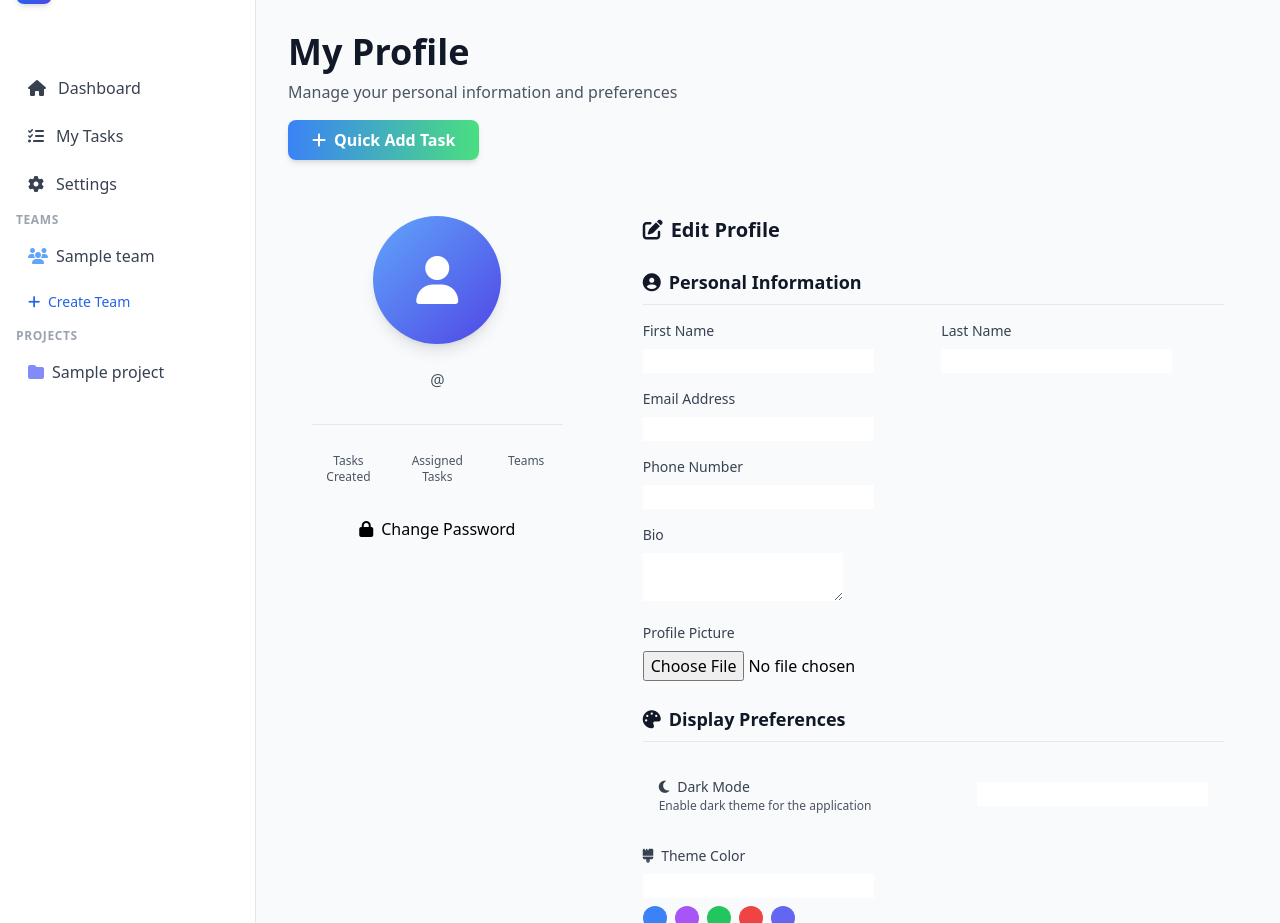
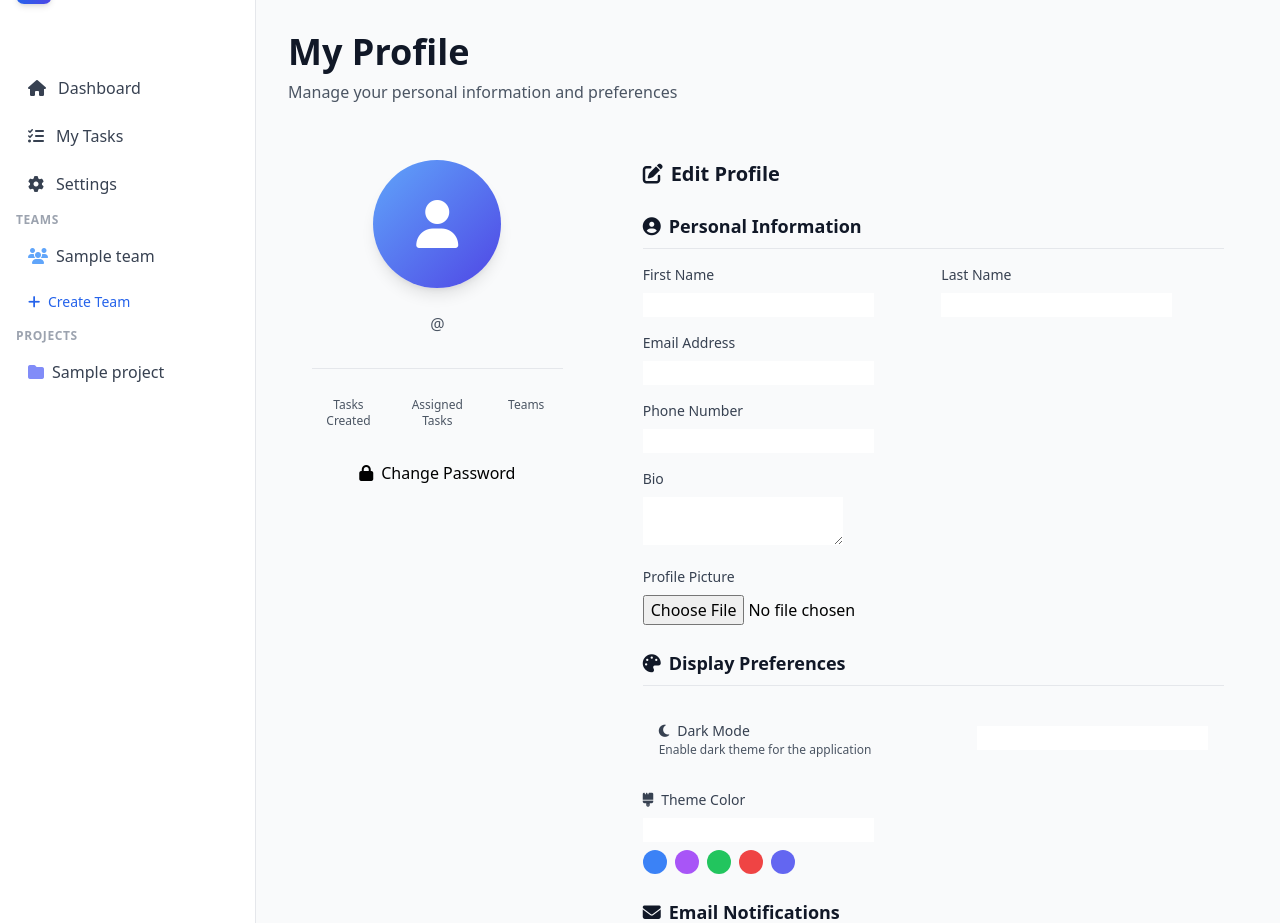
Before and after one commit to AadityaMukherjee2007/TaskManager, a Django app: template TaskManager/Tasks/templates/Tasks/profile.html in a window 1280 px wide. Shown: the part 64-987 px from the top of the page. Run offline with Django 5.2, Linux system fonts and the light colour scheme; the template is opened without the code that fills it: most values are stand-ins (such as "Sample title", 1, 10 or a date in 2020); form fields are guessed from the names that the template uses; some libraries are stand-ins or nearby versions.

Commit message:
fixed profile page css

```diff
--- a/TaskManager/Tasks/templates/Tasks/profile.html
+++ b/TaskManager/Tasks/templates/Tasks/profile.html
@@ -8,18 +8,6 @@
         <div class="mb-8">
             <h1 class="text-4xl font-bold text-gray-900">My Profile</h1>
             <p class="text-gray-600 mt-2">Manage your personal information and preferences</p>
-            <!-- Quick Add Task Button -->
-            <div class="mt-4">
-                {% if user_projects and user_projects|length > 0 %}
-                    <a href="{% url 'create_task' user_projects.0.id %}" id="quickAddTaskBtn" class="inline-block px-6 py-2 bg-gradient-to-r from-blue-500 to-green-400 hover:from-blue-600 hover:to-green-500 text-white font-semibold rounded-lg shadow-md transition duration-200">
-                        <i class="fas fa-plus mr-2"></i>Quick Add Task
-                    </a>
-                {% else %}
-                    <a href="#" class="inline-block px-6 py-2 bg-gray-300 text-white font-semibold rounded-lg shadow-md transition duration-200 cursor-not-allowed" title="No project available">
-                        <i class="fas fa-plus mr-2"></i>Quick Add Task
-                    </a>
-                {% endif %}
-            </div>
         </div>
 
         <div class="grid grid-cols-1 lg:grid-cols-3 gap-8">
```
Lines whose indentation alone changed are shown as unchanged.
